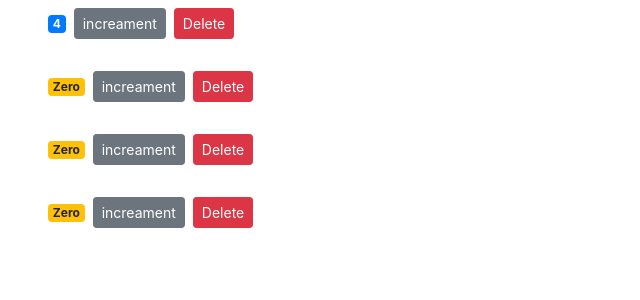
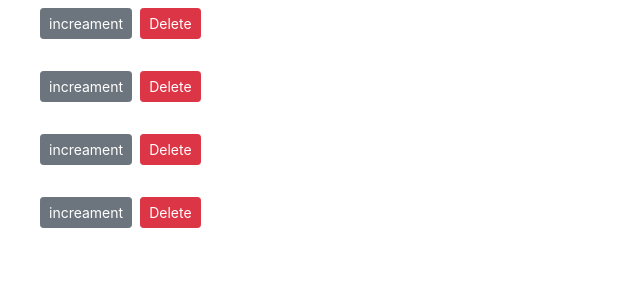
Before and after one commit to nilufarmn/counter-app, a React (Create React App) app: page / in a window 1280 px wide. Shown: the top 300 px of the page, without its empty margins (0-640 px from the left). Built offline with nearby package versions, Linux system fonts and the light colour scheme.

Commit message:
omit value and id properties and add counter object which handle all the properties

```diff
--- a/src/component/counters.jsx
+++ b/src/component/counters.jsx
@@ -17,7 +17,7 @@ class Counters extends Component {
     render() {
         return (
         <div>
-{this.state.counters.map(counter =>(<Counter onDelete={this.handleDelete} key={counter.id} value={counter.value}  id={counter.id}/>
+{this.state.counters.map(counter =>(<Counter onDelete={this.handleDelete} key={counter.id} counter={counter}/>
 ))}
         </div>  );
     }
```
